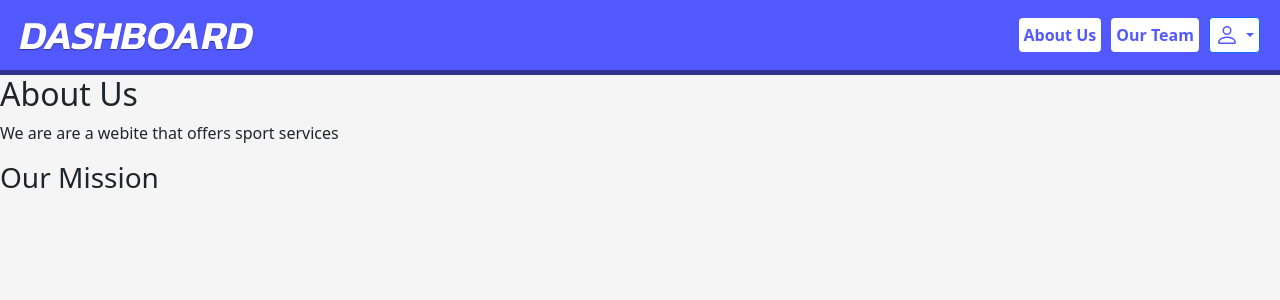
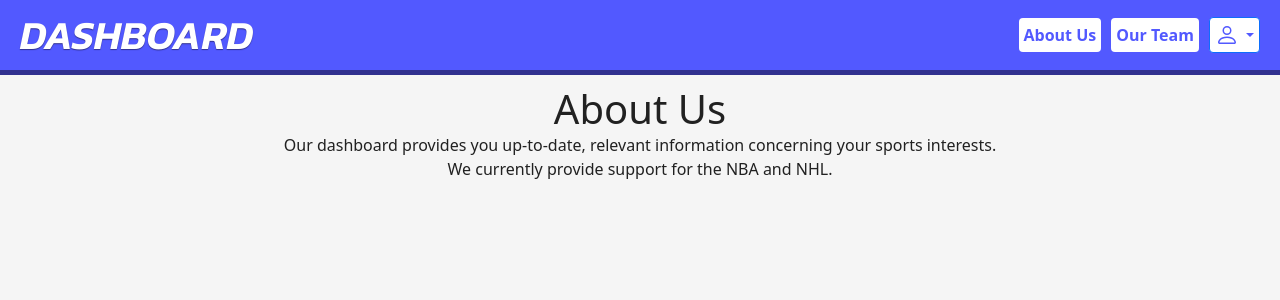
Before and after one commit to MuchQuak/Shport, a React (Create React App) app in the folder frontend/: page /About in a window 1280 px wide. Shown: the top 300 px of the page. Built offline with nearby package versions, Linux system fonts and the light colour scheme.

Commit message:
Tiny formatting for two tabs

```diff
--- a/frontend/src/About.js
+++ b/frontend/src/About.js
@@ -1,12 +1,14 @@
 import NavBar from './NavBar';
+import InfoContent from "./InfoContent";
 
 export default function About() {
     return (
       <main>
         <NavBar/>
-        <h2>About Us</h2>
-        <p>We are are a webite that offers sport services</p>
-        <h3>Our Mission</h3>
+        <InfoContent title='About Us'>
+            <p>Our dashboard provides you up-to-date, relevant information concerning your sports interests.</p>
+            <p>We currently provide support for the NBA and NHL.</p>
+        </InfoContent>
       </main>
     );
 }
--- /dev/null
+++ b/frontend/src/InfoContent.js
@@ -0,0 +1,16 @@
+import './style/InfoContent.css';
+
+export default function InfoContent(props){
+    if (!props || !props.title) {
+        return null;
+    }
+    const children = () => {
+        return props.children ? props.children : null
+    }
+    return (
+        <div className='infoContent'>
+            <h1>{props.title}</h1>
+            {children()}
+        </div>
+    );
+}
--- a/frontend/src/ProjectTeam.js
+++ b/frontend/src/ProjectTeam.js
@@ -1,11 +1,16 @@
 import NavBar from './NavBar';
+import InfoContent from "./InfoContent";
 
 export default function ProjectTeam() {
     return (
       <main>
-          <NavBar/>
-            <h2>Our Team</h2>
-            <p></p>
+        <NavBar/>
+          <InfoContent title='Our Team'>
+              <p>Logan Wilt</p>
+              <p>Bradley Hewitt</p>
+              <p>Humberto Rendon</p>
+              <p>Ryan Tsai</p>
+          </InfoContent>
       </main>
     );
   }
--- /dev/null
+++ b/frontend/src/style/InfoContent.css
@@ -0,0 +1,21 @@
+.infoContent {
+    margin: 0 auto;
+    padding: 10px 0 0;
+    width: 80%;
+    height: auto;
+    display: flex;
+    flex-flow: column nowrap;
+    align-items: center;
+}
+
+.infoContent h1 {
+    margin: 0;
+    padding: 0;
+    color: #212121;
+}
+
+.infoContent p {
+    margin: 0;
+    padding: 0;
+    color: #212121;
+}
```
